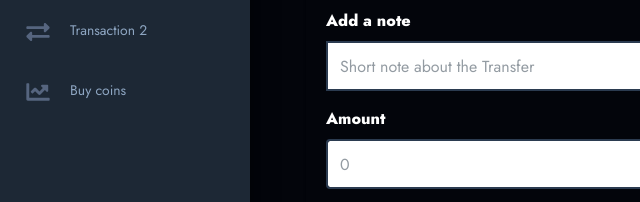
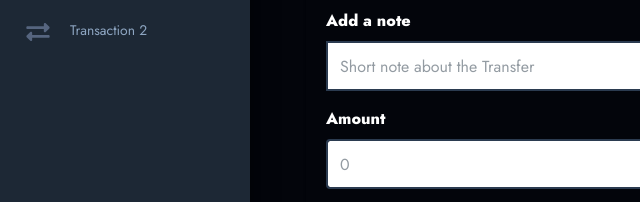
Before and after one commit to p-H-7/usec.github.io, a plain HTML site: page page1.html in a window 1280 px wide. Shown: the part 285-487 px from the top of the page, 0-640 px from the left. Drawn offline with Linux system fonts and the light colour scheme.

Commit message:
Update page1.html

```diff
--- a/page1.html
+++ b/page1.html
@@ -74,21 +74,6 @@
 
                 <p>
                   Transaction 2
-                </p>
-              </a>
-            </li>
-
-            <li class="nav-item">
-              <a href="live_charts.html" class="nav-link">
-                <svg class="icon" width="24" height="24" viewBox="0 0 24 24" fill="none"
-                  xmlns="http://www.w3.org/2000/svg">
-                  <path
-                    d="M21.375 17H4.5V5.125C4.5 4.77969 4.22031 4.5 3.875 4.5H2.625C2.27969 4.5 2 4.77969 2 5.125V18.25C2 18.9402 2.55977 19.5 3.25 19.5H21.375C21.7203 19.5 22 19.2203 22 18.875V17.625C22 17.2797 21.7203 17 21.375 17ZM20.125 5.75H15.5133C14.6781 5.75 14.2598 6.75977 14.8504 7.35039L16.116 8.61602L13.25 11.4824L10.384 8.61641C9.8957 8.12813 9.1043 8.12813 8.61641 8.61641L5.9332 11.2996C5.68906 11.5438 5.68906 11.9395 5.9332 12.1836L6.8168 13.0672C7.06094 13.3113 7.45664 13.3113 7.70078 13.0672L9.5 11.2676L12.366 14.1336C12.8543 14.6219 13.6457 14.6219 14.1336 14.1336L17.8836 10.3836L19.1492 11.6492C19.7398 12.2398 20.7496 11.8215 20.7496 10.9863V6.375C20.75 6.02969 20.4703 5.75 20.125 5.75Z"
-                    fill="#56657F" />
-                </svg>
-
-                <p>
-                  Buy coins
                 </p>
               </a>
             </li>
```
